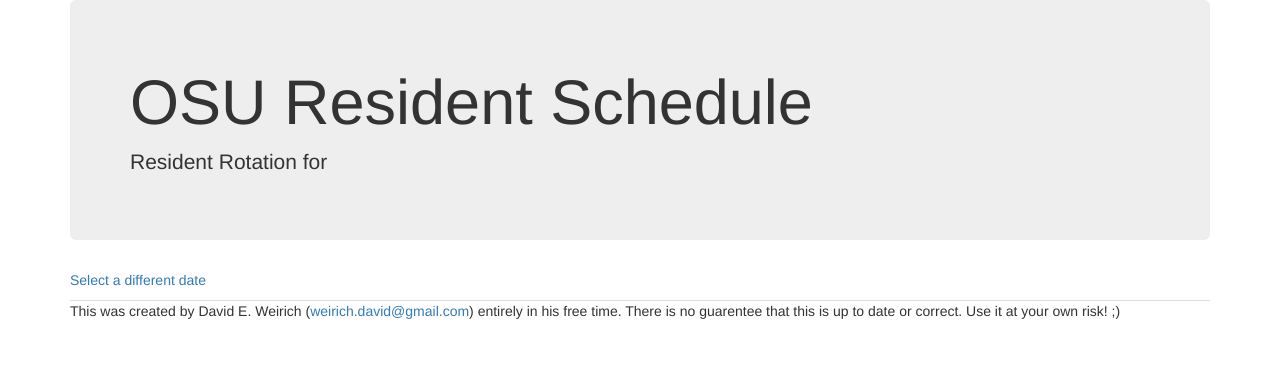
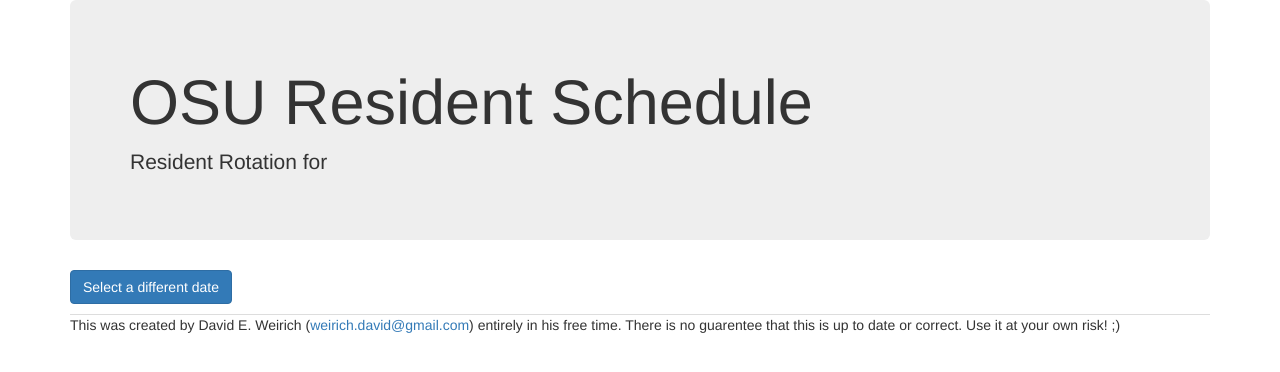
Before and after one commit to weirichd/resident-schedule, a Flask app: template app/templates/date.html in a window 1280 px wide. Shown: the top 372 px of the page. Run offline with Flask 2, Linux system fonts and the light colour scheme; the template is opened without the code that fills it, so the values that code supplies are empty; some libraries are stand-ins or nearby versions.

Commit message:
Buttons!

```diff
--- a/app/templates/date.html
+++ b/app/templates/date.html
@@ -17,7 +17,7 @@
         <p>Resident Rotation for {{ selected_date }}</p>
     </div>
 
-    <p><a href="/date_picker/">Select a different date</a></p>
+    <p><a href="/date_picker/" class="btn btn-primary" role="button">Select a different date</a></p>
 
     <ul class="nav nav-tabs">
         {% for group in groups %}
--- a/app/templates/home.html
+++ b/app/templates/home.html
@@ -17,7 +17,7 @@
         <p>Current Resident Rotation For Today</p>
     </div>
 
-    <p><a href="/date_picker/">Select a specific date</a></p>
+    <p><a href="/date_picker/" class="btn btn-primary" role="button">Select a specific date</a></p>
 
     <ul class="nav nav-tabs">
         {% for group in groups %}
```
